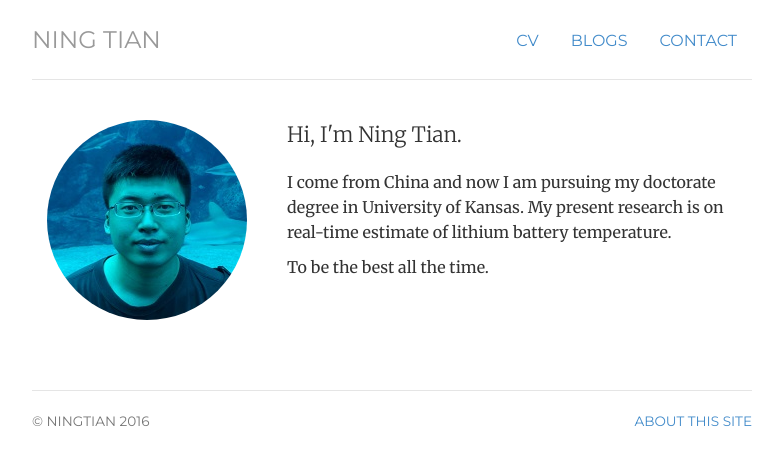
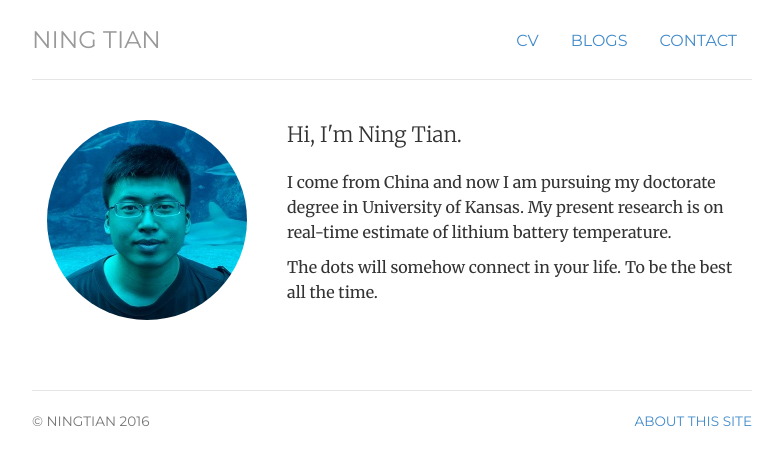
Before and after one commit to ningtian/ningtian.github.io, a Jekyll site: the page built from index.html, in a window 1280 px wide. Shown: the top 465 px of the page, without its empty margins (248-1031 px from the left). Built offline with Jekyll 4.4.1, drawn with Linux system fonts in a browser that asks for light colours.

Commit message:
Update index.html

```diff
--- a/index.html
+++ b/index.html
@@ -14,8 +14,9 @@ description: Ning Tian is a phd student living and working in Lawrence.
 	<div itemscope itemtype="http://data-vocabulary.org/Person" class="col-sm-8">
 	<p class="lead">Hi, I'm <span itemprop="name">Ning Tian.</span></p>
 	<p>I come from China and now I am pursuing my doctorate degree in University of Kansas. My present research is on real-time estimate of lithium battery temperature.</p>
-
-	<p>To be the best all the time.</p>
+	<p></p>
+	<p></p>
+	<p>The dots will somehow connect in your life. To be the best all the time.</p>
 	</div>
 </div>
 <!-- </div> -->
```
